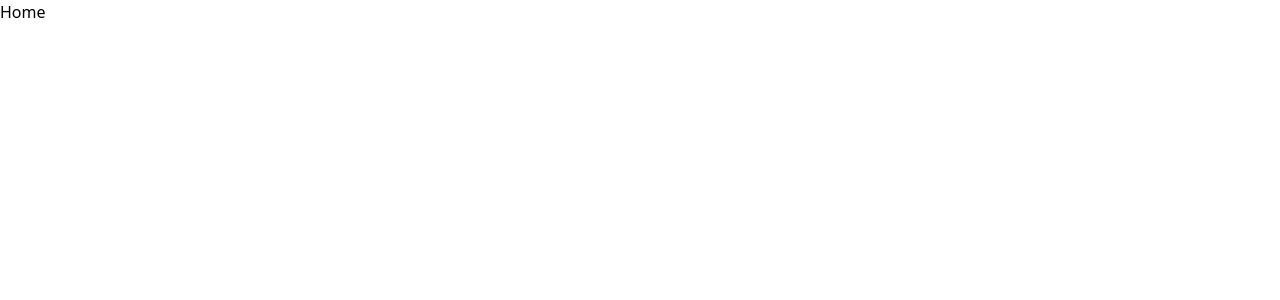
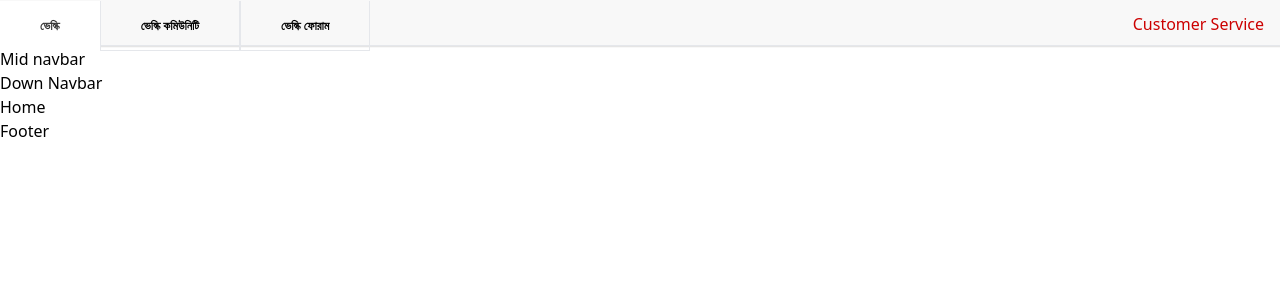
Before and after one commit to nznazmulhuda/velki, a React (Vite) app: page / in a window 1280 px wide. Shown: the top 300 px of the page. Built offline with nearby package versions, Linux system fonts and the light colour scheme.

Commit message:
top navbar added

```diff
--- a/package.json
+++ b/package.json
@@ -4,7 +4,7 @@
   "version": "0.0.0",
   "type": "module",
   "scripts": {
-    "dev": "vite",
+    "dev": "vite --port 3000",
     "build": "vite build",
     "lint": "eslint . --ext js,jsx --report-unused-disable-directives --max-warnings 0",
     "preview": "vite preview"
--- /dev/null
+++ b/src/Components/Shared/Footer/Footer.jsx
@@ -0,0 +1,9 @@
+function Footer() {
+    return (
+        <div>
+            <h1>Footer</h1>
+        </div>
+    );
+}
+
+export default Footer;
--- /dev/null
+++ b/src/Components/Shared/Navbar/DownNavbar.jsx
@@ -0,0 +1,9 @@
+function DownNavbar() {
+    return (
+        <div>
+            <h1>Down Navbar</h1>
+        </div>
+    );
+}
+
+export default DownNavbar;
--- /dev/null
+++ b/src/Components/Shared/Navbar/MidNavbar.jsx
@@ -0,0 +1,9 @@
+function MidNavbar() {
+    return (
+        <div>
+            <h1>Mid navbar</h1>
+        </div>
+    );
+}
+
+export default MidNavbar;
--- /dev/null
+++ b/src/Components/Shared/Navbar/Navbar.jsx
@@ -0,0 +1,15 @@
+import DownNavbar from "./DownNavbar";
+import MidNavbar from "./MidNavbar";
+import TopNavbar from "./TopNavbar";
+
+function Navbar() {
+    return (
+        <div>
+            <TopNavbar />
+            <MidNavbar />
+            <DownNavbar />
+        </div>
+    );
+}
+
+export default Navbar;
--- /dev/null
+++ b/src/Components/Shared/Navbar/TopNavbar.jsx
@@ -0,0 +1,57 @@
+import { NavLink } from "react-router-dom";
+
+function TopNavbar() {
+    return (
+        <>
+            <div className="flex w-full justify-between bg-[#F8F8F8] py-3 items-center">
+                <div>
+                    <NavLink
+                        to={"/"}
+                        className={({ isActive }) =>
+                            isActive
+                                ? "bg-white border-b border-b-white py-4 px-10 text-[#333] font-bold text-xs"
+                                : "bg-transparent border border-t-0 py-4 px-10 hover:bg-black hover:text-white transition-all ease-in font-bold text-xs"
+                        }
+                    >
+                        <button>ভেল্কি</button>
+                    </NavLink>
+
+                    <NavLink
+                        to={"/community"}
+                        className={({ isActive }) =>
+                            isActive
+                                ? "bg-white border-b border-b-white py-4 px-10 text-[#333] font-bold text-xs"
+                                : "bg-transparent border border-t-0 py-4 px-10 hover:bg-black hover:text-white transition-all ease-in font-bold text-xs"
+                        }
+                    >
+                        <button>ভেল্কি কমিউনিটি</button>
+                    </NavLink>
+
+                    <NavLink
+                        to={"/forum"}
+                        className={({ isActive }) =>
+                            isActive
+                                ? "bg-white border-b border-b-white py-4 px-10 text-[#333] font-bold text-xs"
+                                : "bg-transparent border border-t-0 py-4 px-10 hover:bg-black hover:text-white transition-all ease-in font-bold text-xs"
+                        }
+                    >
+                        <button>ভেল্কি ফোরাম</button>
+                    </NavLink>
+                </div>
+
+                <div>
+                    <NavLink
+                        to={"/CustomerService"}
+                        className={"text-[#c00] p-4 hover:bg-[#E5E5E5]"}
+                    >
+                        <button>Customer Service</button>
+                    </NavLink>
+                </div>
+            </div>
+
+            <hr className="-mt-[3px] p-0 h-[2px] bg-[#E5E5E5]" />
+        </>
+    );
+}
+
+export default TopNavbar;
--- a/src/Layout/Layout.jsx
+++ b/src/Layout/Layout.jsx
@@ -1,9 +1,13 @@
 import { Outlet } from "react-router-dom";
+import Navbar from "../Components/Shared/Navbar/Navbar";
+import Footer from "../Components/Shared/Footer/Footer";
 
 function Layout() {
     return (
         <div>
+            <Navbar />
             <Outlet />
+            <Footer />
         </div>
     );
 }
--- a/src/Router/Routes.jsx
+++ b/src/Router/Routes.jsx
@@ -56,7 +56,7 @@ export const Routes = createBrowserRouter([
                 element: <MasterAgent />,
             },
             {
-                path: "phoneNumberSearch",
+                path: "/phoneNumberSearch",
                 element: <PhoneNumSearch />,
             },
             {
@@ -68,11 +68,11 @@ export const Routes = createBrowserRouter([
                 element: <SiteAdmin />,
             },
             {
-                path: "subAdmin",
+                path: "/subAdmin",
                 element: <SubAdmin />,
             },
             {
-                path: "superAgent",
+                path: "/superAgent",
                 element: <SuperAgent />,
             },
         ],
```
